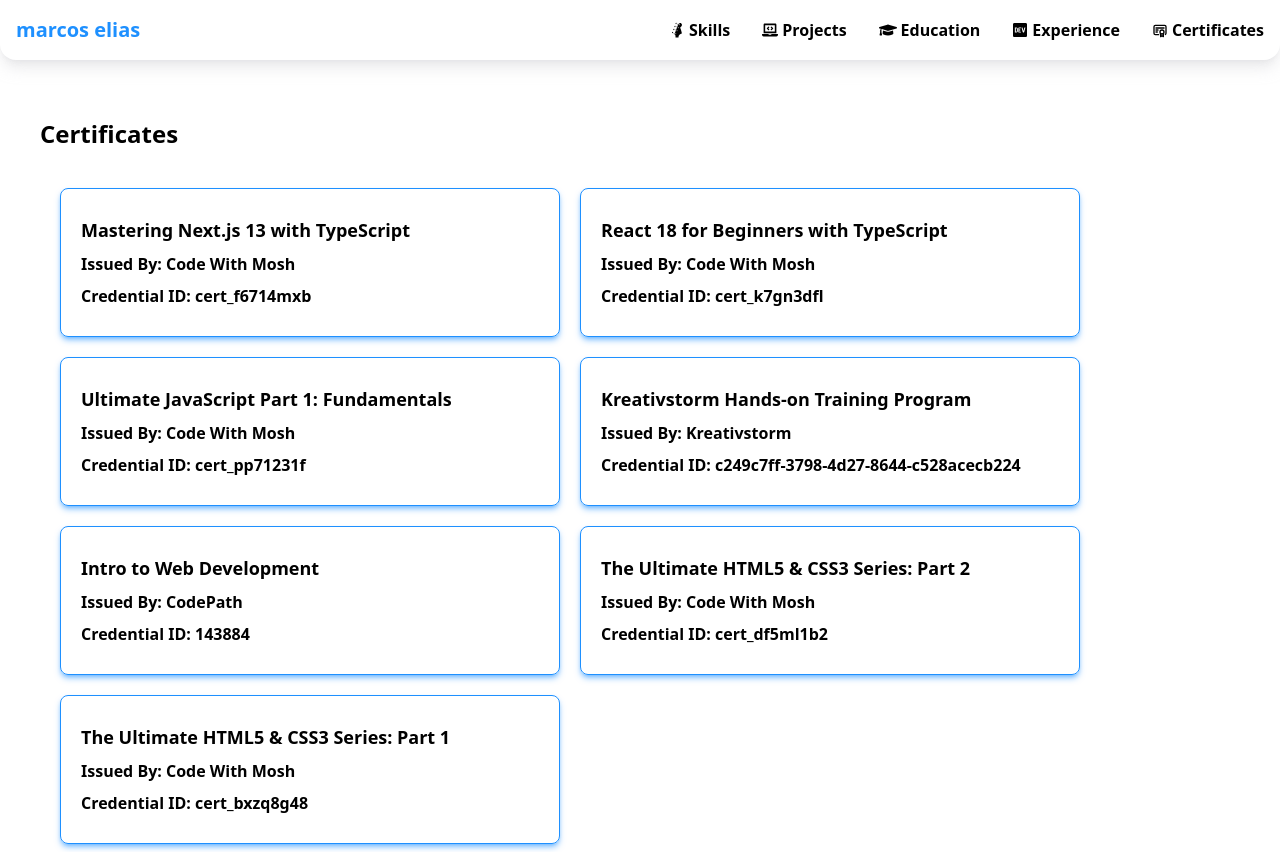
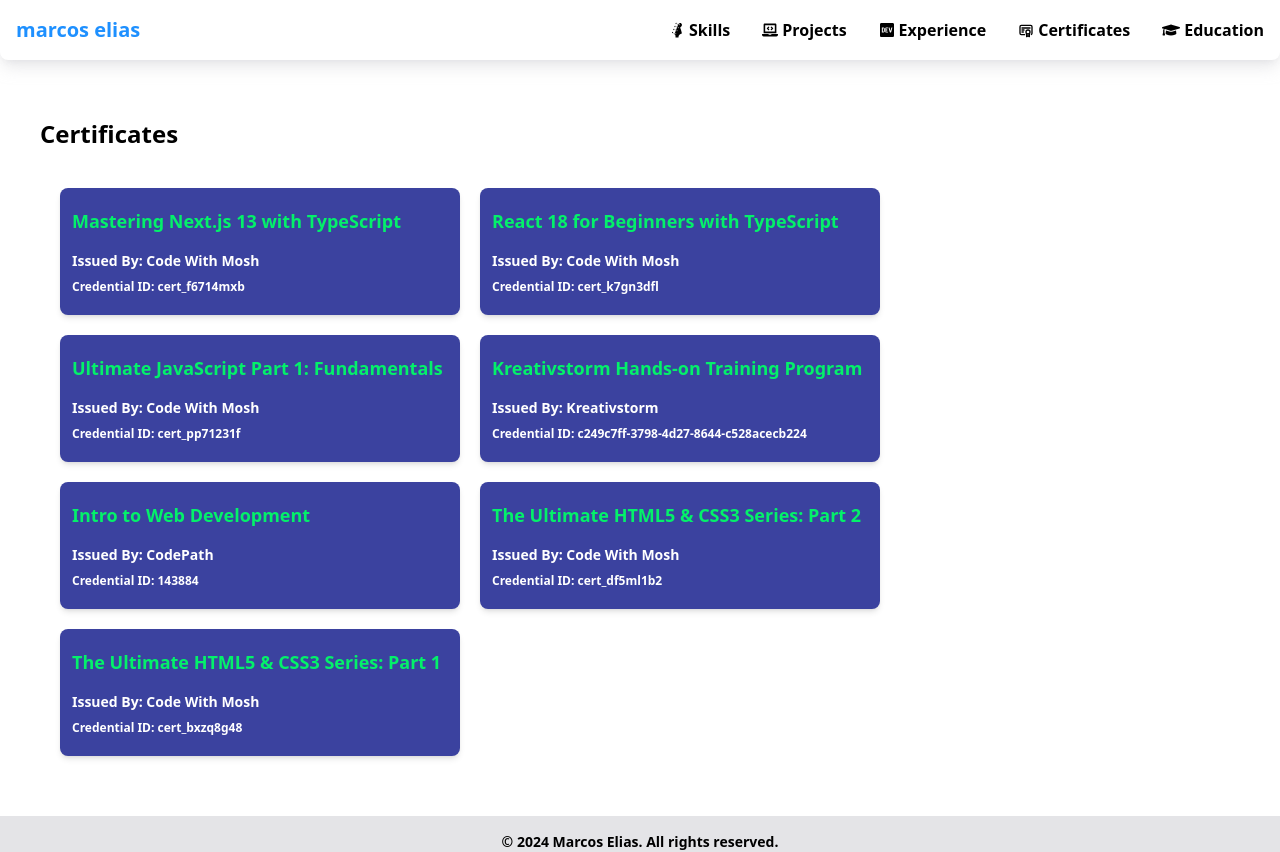
Before and after one commit to mark-elias/MyPortfolio_Next.js, a Next.js app: page /certificates in a window 1280 px wide. Shown: the top 852 px of the page. Built offline with nearby package versions, Linux system fonts and the light colour scheme.

Commit message:
update styling

```diff
--- a/app/Footer.tsx
+++ b/app/Footer.tsx
@@ -2,10 +2,8 @@
 
 function Footer() {
   return (
-    <footer className="flex justify-center text-white text-sm">
-      <div className="w-[95%] bg-customPrimary rounded-t-lg text-center py-2">
-        <p>&copy; 2024 Marcos Elias. All rights reserved.</p>
-      </div>
+    <footer className="text-sm text-center bg-zinc-200 py-2">
+      <p>&copy; 2024 Marcos Elias. All rights reserved.</p>
     </footer>
   );
 }
--- a/app/NavBar.tsx
+++ b/app/NavBar.tsx
@@ -17,7 +17,7 @@
   }
 
   return (
-    <nav className="bg-white top-0 sticky shadow-lg shadow-zinc-300/50 rounded-b-2xl flex justify-between p-4 items-center z-50 ">
+    <nav className="bg-white top-0 sticky shadow-lg shadow-zinc-300/50 rounded-b-lg flex justify-between p-4 items-center z-50 ">
       <Link href="/" className="text-xl font-bold text-customPrimary">
         marcos elias
       </Link>
@@ -52,12 +52,6 @@
               </Link>
             </div>
             <div>
-              <Link href={"/education"} className="nav-link">
-                <FaGraduationCap />
-                Education
-              </Link>
-            </div>
-            <div>
               <Link href={"/experience"} className="nav-link">
                 <FaDev />
                 Experience
@@ -67,6 +61,12 @@
               <Link href={"/certificates"} className="nav-link">
                 <TbCertificate />
                 Certificates
+              </Link>
+            </div>
+            <div>
+              <Link href={"/education"} className="nav-link">
+                <FaGraduationCap />
+                Education
               </Link>
             </div>
           </div>
@@ -83,10 +83,6 @@
           <FaLaptopCode />
           Projects
         </Link>
-        <Link href="/education" className="nav-link">
-          <FaGraduationCap className="text-lg" />
-          Education
-        </Link>
         <Link href="/experience" className="nav-link">
           <FaDev />
           Experience
@@ -95,6 +91,10 @@
           <TbCertificate />
           Certificates
         </Link>
+        <Link href="/education" className="nav-link">
+          <FaGraduationCap className="text-lg" />
+          Education
+        </Link>
       </div>
     </nav>
   );
--- a/app/certificates/page.tsx
+++ b/app/certificates/page.tsx
@@ -6,39 +6,53 @@
       <h1>Certificates</h1>
       <div className="cert-container">
         <div className="cert-card ">
-          <h3>Mastering Next.js 13 with TypeScript</h3>
-          <p>Issued By: Code With Mosh</p>
-          <p>Credential ID: cert_f6714mxb</p>
+          <h3 className="text-customAccent mb-4">
+            Mastering Next.js 13 with TypeScript
+          </h3>
+          <p className="text-sm">Issued By: Code With Mosh</p>
+          <p className="text-xs">Credential ID: cert_f6714mxb</p>
         </div>
         <div className="cert-card ">
-          <h3>React 18 for Beginners with TypeScript</h3>
-          <p>Issued By: Code With Mosh</p>
-          <p>Credential ID: cert_k7gn3dfl</p>
+          <h3 className="text-customAccent mb-4">
+            React 18 for Beginners with TypeScript
+          </h3>
+          <p className="text-sm">Issued By: Code With Mosh</p>
+          <p className="text-xs">Credential ID: cert_k7gn3dfl</p>
         </div>
         <div className="cert-card">
-          <h3>Ultimate JavaScript Part 1: Fundamentals</h3>
-          <p>Issued By: Code With Mosh</p>
-          <p>Credential ID: cert_pp71231f</p>
+          <h3 className="text-customAccent mb-4">
+            Ultimate JavaScript Part 1: Fundamentals
+          </h3>
+          <p className="text-sm">Issued By: Code With Mosh</p>
+          <p className="text-xs">Credential ID: cert_pp71231f</p>
         </div>
         <div className="cert-card ">
-          <h3>Kreativstorm Hands-on Training Program</h3>
-          <p>Issued By: Kreativstorm</p>
-          <p>Credential ID: c249c7ff-3798-4d27-8644-c528acecb224</p>
+          <h3 className="text-customAccent mb-4">
+            Kreativstorm Hands-on Training Program
+          </h3>
+          <p className="text-sm">Issued By: Kreativstorm</p>
+          <p className="text-xs">
+            Credential ID: c249c7ff-3798-4d27-8644-c528acecb224
+          </p>
         </div>
         <div className="cert-card">
-          <h3>Intro to Web Development</h3>
-          <p>Issued By: CodePath</p>
-          <p>Credential ID: 143884</p>
+          <h3 className="text-customAccent mb-4">Intro to Web Development</h3>
+          <p className="text-sm">Issued By: CodePath</p>
+          <p className="text-xs">Credential ID: 143884</p>
         </div>
         <div className="cert-card">
-          <h3>The Ultimate HTML5 & CSS3 Series: Part 2</h3>
-          <p>Issued By: Code With Mosh</p>
-          <p>Credential ID: cert_df5ml1b2</p>
+          <h3 className="text-customAccent mb-4">
+            The Ultimate HTML5 & CSS3 Series: Part 2
+          </h3>
+          <p className="text-sm">Issued By: Code With Mosh</p>
+          <p className="text-xs">Credential ID: cert_df5ml1b2</p>
         </div>
         <div className="cert-card">
-          <h3>The Ultimate HTML5 & CSS3 Series: Part 1</h3>
-          <p>Issued By: Code With Mosh</p>
-          <p>Credential ID: cert_bxzq8g48</p>
+          <h3 className="text-customAccent mb-4">
+            The Ultimate HTML5 & CSS3 Series: Part 1
+          </h3>
+          <p className="text-sm">Issued By: Code With Mosh</p>
+          <p className="text-xs">Credential ID: cert_bxzq8g48</p>
         </div>
       </div>
     </section>
--- a/app/education/page.tsx
+++ b/app/education/page.tsx
@@ -5,9 +5,11 @@
     <section>
       <h1>Education</h1>
       <div className="cool-div-container">
-        <div className="cool-div ">
-          <h2>San Diego State University</h2>
-          <h3>Bachelor&#39;s degree, Computer Science</h3>
+        <div className="edu-card">
+          <h2 className="text-customAccent">
+            Bachelor&#39;s degree, Computer Science
+          </h2>
+          <p>San Diego State University</p>
           <p>Graduated May 2023</p>
         </div>
       </div>
--- a/app/globals.css
+++ b/app/globals.css
@@ -2,63 +2,69 @@
 @tailwind components;
 @tailwind utilities;
 
-@layer base{
-    body{
-        @apply text-[16px] font-semibold
+@layer base {
+  body {
+    @apply text-[16px] font-semibold;
   }
-    main{
-        @apply px-1 md:px-5
+  main {
+    @apply px-1 md:px-5;
   }
-    h1{
-        @apply text-[24px] my-4
+  h1 {
+    @apply text-[24px] my-4;
   }
-    h2{
-        @apply text-[20px] my-3
+  h2 {
+    @apply text-[20px] my-3;
   }
-    h3{
-        @apply text-[18px] my-2
+  h3 {
+    @apply text-[18px] my-2;
   }
-    p{
-        @apply my-2
+  p {
+    @apply my-2;
   }
   /* Sections */
-    section{
-        @apply p-5 my-5
+  section {
+    @apply p-5 my-5;
   }
 }
 
-@layer components{
-    .nav-link{
-        @apply flex items-center gap-1 hover:text-customPrimary
+@layer components {
+  .nav-link {
+    @apply flex items-center gap-1 hover:text-customPrimary;
   }
-    .cool-link{
-        @apply inline-flex items-center gap-1 bg-customPrimary px-2 rounded shadow-md shadow-customPrimary/50 text-white hover:scale-105 duration-200 ease-in-out font-medium
+  .cool-link {
+    @apply inline-flex items-center gap-1 bg-customPrimary px-2 rounded shadow-md shadow-customPrimary/50 text-white hover:scale-105 duration-200 ease-in-out font-medium;
   }
-    .cool-div-container{
-        @apply flex flex-col p-5 gap-5
+  .cool-div-container {
+    @apply flex flex-col p-5 gap-5;
   }
-    .cool-div{
-        @apply p-5 rounded-lg shadow-md shadow-customPrimary/50 border-[1px] border-customPrimary
+  .cool-div {
+    @apply p-5 rounded-lg shadow-md shadow-customPrimary/50 border-[1px] border-customPrimary;
   }
-    .project-container{
-        @apply p-5 flex flex-wrap gap-10
+  .project-container {
+    @apply p-5 flex flex-wrap gap-10;
   }
-    .project-card{
-        @apply rounded-xl shadow-2xl w-[300px] transition-transform transform hover:scale-105 ease-in-out duration-300
+  .project-card {
+    @apply rounded-xl shadow-2xl w-[300px] transition-transform transform hover:scale-105 ease-in-out duration-300;
   }
-    .cool-badge{
-        @apply rounded text-[12px] px-2
+  .cool-badge {
+    @apply rounded text-[12px] px-2;
   }
-    .skills-container{
-        @apply p-5 flex flex-wrap gap-5
+  .skills-container {
+    @apply p-5 flex flex-wrap gap-5;
   }
-    .skill-card{
-        @apply shadow-2xl p-5 rounded-xl shadow-md shadow-customPrimary/50 border-[1px] border-customPrimary
+  .skill-card {
+    @apply shadow-2xl p-5 rounded-xl shadow-md shadow-customPrimary/50 border-[1px] border-customPrimary;
   }
-    .cert-container{
-        @apply flex flex-col p-5 gap-5 lg:flex-row lg:flex-wrap
+  .cert-container {
+    @apply flex flex-col p-5 gap-5 lg:flex-row lg:flex-wrap;
   }
-    .cert-card{
-        @apply p-5 rounded-lg shadow-md md:min-w-[500px] shadow-customPrimary/50 border-[1px] border-customPrimary
+  .cert-card {
+    @apply p-3 rounded-lg shadow-md md:min-w-[400px] bg-customSecondary text-white;
+  }
+  .edu-card {
+    @apply p-3 rounded-lg shadow-md md:min-w-[400px] bg-customSecondary text-white;
+  }
+  .exp-card {
+    @apply p-4 rounded-lg shadow-md md:min-w-[400px] bg-customSecondary text-white;
   }
 }
--- a/app/projects/page.tsx
+++ b/app/projects/page.tsx
@@ -11,7 +11,7 @@
           alt="marcos elias portfolio project screenshot"
           title="My Portfolio"
           description="Remade my portfolio with Next.js (previously built with React) so that it is easier to maintain and update. "
-          siteLink="https://myportfolio-nextjs-dusky.vercel.app/"
+          siteLink="https://marcoseliasportfolio.com"
           githubLink="https://github.com/mark-elias/MyPortfolio_Next.js"
           badges={["Next.js", "TypeScript", "Tailwind", "Git", "Vercel"]}
         ></ProjectCard>
--- a/components/Summary.tsx
+++ b/components/Summary.tsx
@@ -2,7 +2,7 @@
 
 function Summary() {
   return (
-    <section className="rounded-lg shadow-md md:min-w-[500px] shadow-customPrimary/50 border-[1px] border-customPrimary">
+    <section className="rounded-lg shadow-md md:min-w-[500px] bg-customSecondary text-white ">
       <p>
         Full Stack Developer with expertise in building responsive,
         user-friendly web applications using React, JavaScript, TypeScript, and
@@ -10,10 +10,10 @@
         from APIs, and handling databases with MongoDB and Mongoose.
       </p>
       <p>
-        Proficient in authentication, data validation (Joi, Zod, React Hook
-        Form), and version control with Git. Experience using modern tools like
-        Next.js, Tailwind CSS, TanStack Query, and React Router to create
-        seamless web experiences.
+        Proficient in data validation (Joi, Zod, React-Hook-Form), and version
+        control with Git. Experience using modern tools like Next.js, Tailwind
+        CSS, TanStack Query, and React Router to create seamless web
+        experiences.
       </p>
       <p className="mt-10">
         🤠 Hobbies: Watching sports 🏈, going to concerts 🎶, and playing the
--- a/tailwind.config.ts
+++ b/tailwind.config.ts
@@ -9,8 +9,9 @@
   theme: {
     extend: {
       colors: {
+        // customNoche: "#151515",
         customPrimary: "#1E90FF",
-        customSecondary: "#0B132B",
+        customSecondary: "#3B429F",
         customAccent: "#04F06A",
         customGhostWhite: "#F8F7FF",
       },
```
Also changed, not shown: app/experience/page.tsx (+15 -15 lines), app/skills/page.tsx (+25 -9 lines), hooks/useBadgeMaker.ts (+16 -4 lines), hooks/useProjectsData.ts (added). Lines whose indentation alone changed are shown as unchanged.
